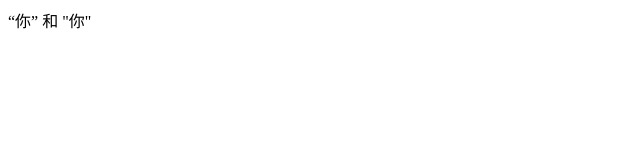
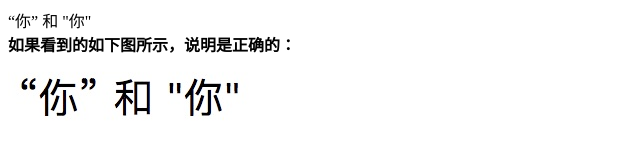
Before and after one commit to yanglikun/yanglikun.github.io, a plain HTML site: page encoding/code.html in a window 1280 px wide. Shown: the whole page, without its empty margins (0-640 px from the left). Drawn offline with Linux system fonts and the light colour scheme.

Commit message:
提交编码的图片

```diff
--- a/encoding/code.html
+++ b/encoding/code.html
@@ -6,5 +6,9 @@
 </head>
 <body>
 “你” 和 "你"
+<br/>
+<b/>
+如果看到的如下图所示，说明是正确的：<br/>
+<img src="https://raw.githubusercontent.com/yanglikun/yanglikun.github.io/master/encoding/code.jpg"/>
 </body>
 </html>
```
